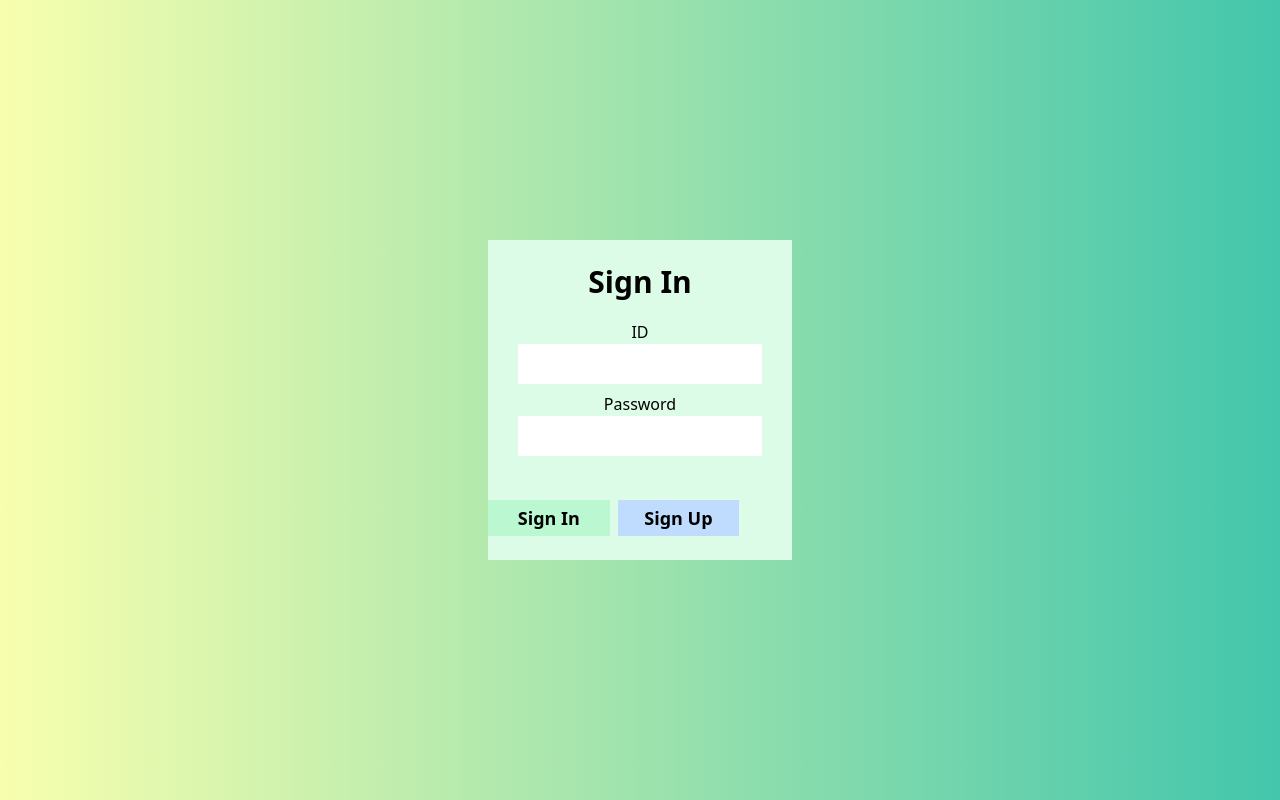
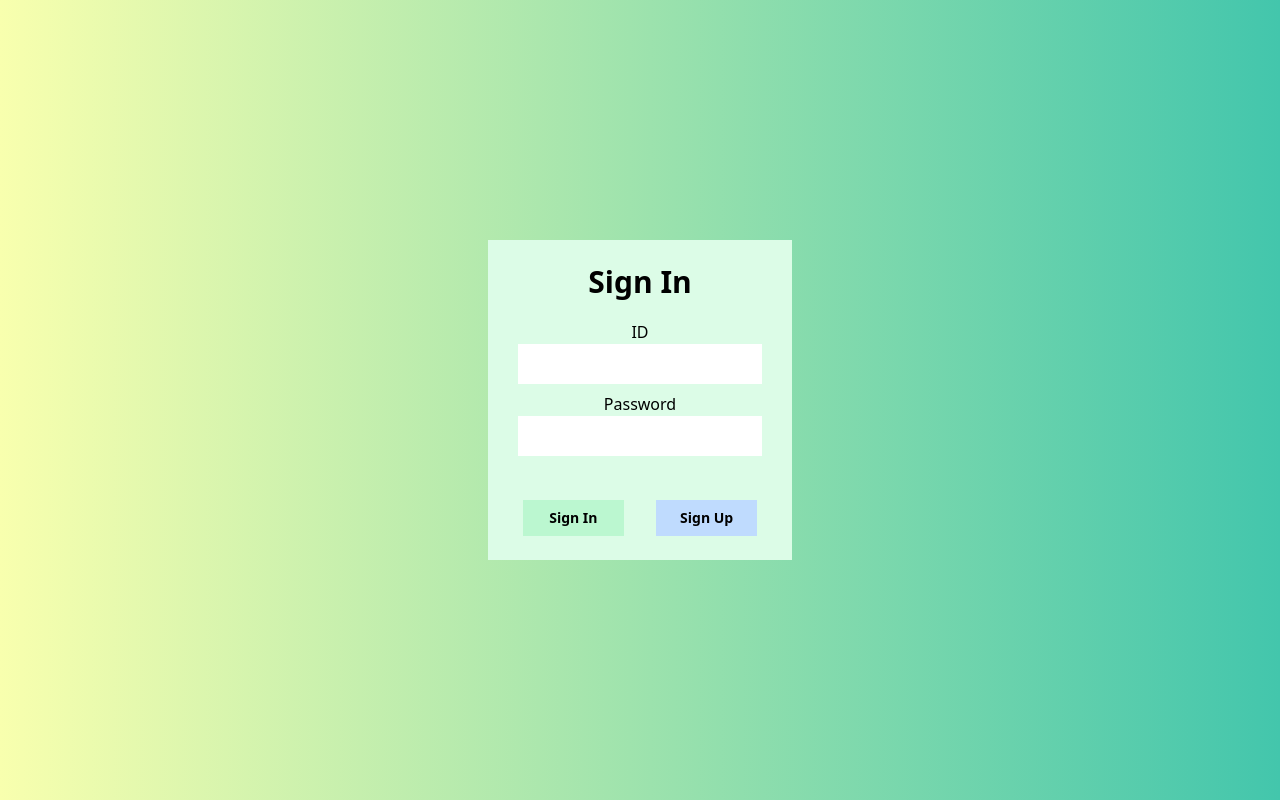
Before and after one commit to ownvoy/SWE3002-2024Fall, a Django app: template templates/login.html in a window 1280 px wide. Run offline with Django 3.2, Linux system fonts and the light colour scheme; the template is opened without the code that fills it, so the values that code supplies are empty; some libraries are stand-ins or nearby versions.

Commit message:
sign in sign up align

```diff
--- a/templates/login.html
+++ b/templates/login.html
@@ -40,16 +40,15 @@
               class="px-2"
             />
           </div>
-
     <div
   id="sign"
-            class="flex flex-row items-center text-lg font-bold pt-6 pb-6"
+  class="flex flex-row justify-center items-center gap-8 text-lg font-bold pt-6 pb-6"
 >
   <button
     type="submit"
     name="action"
     value="signin"
-              class="text-center py-1 w-2/5 mr-2 bg-green-200 hover:bg-green-400"
+    class="text-center py-2 px-6 w-1/3 text-base sm:text-sm bg-green-200 hover:bg-green-400"
   >
     Sign In
   </button>
@@ -57,7 +56,7 @@
     type="submit"
     name="action"
     value="signup"
-              class="text-center py-1 w-2/5 bg-blue-200 hover:bg-blue-400"
+    class="text-center py-2 px-6  w-1/3 text-base sm:text-sm bg-blue-200 hover:bg-blue-400"
   >
     Sign Up
   </button>
```
Lines whose indentation alone changed are shown as unchanged.
